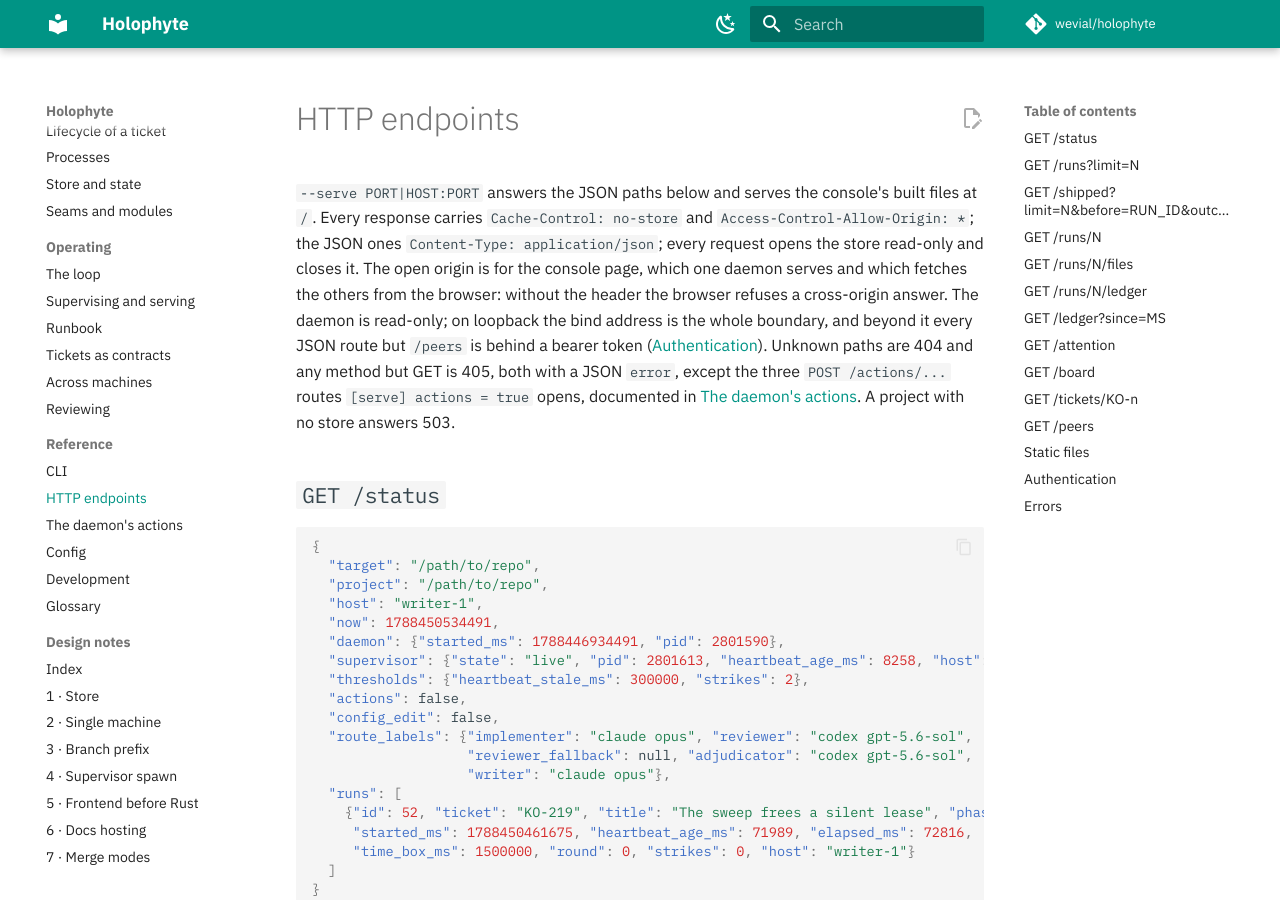
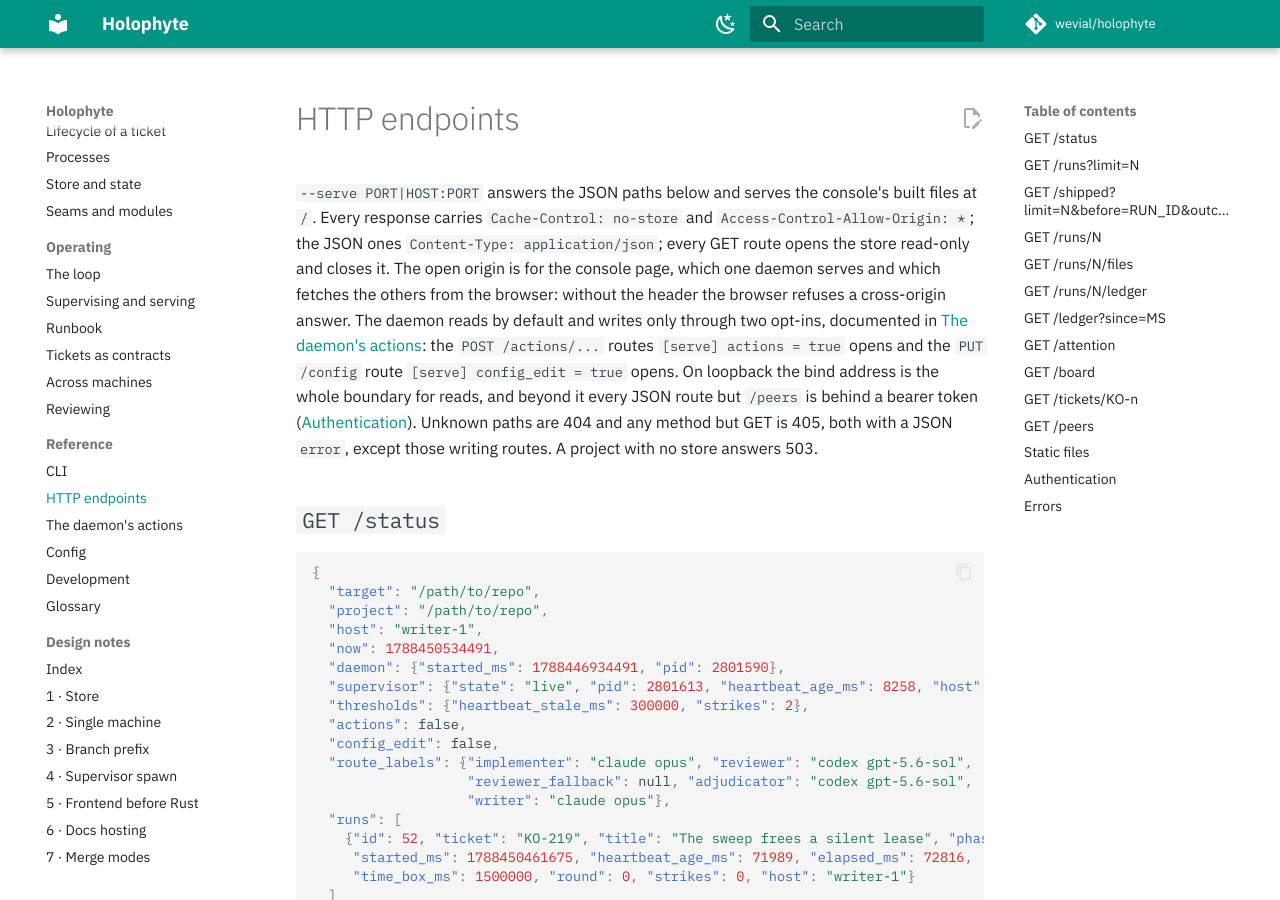
Before and after one commit to wevial/holophyte, an MkDocs documentation site: the page built from docs/reference/http.md, in a window 1280 px wide and 900 px high. Built offline with MkDocs 1.6.1 and Material for MkDocs 9.7.7, drawn with Linux system fonts in a browser that asks for light colours; comment, search, counter and statistics services are not loaded; some of the changed text lies outside the part shown.

Commit message:
docs(serve): stop calling the daemon read-only in help and manual (KO-627) (#198)
`factory.py --help` and the manual pages an operator reads first now say that `--serve` reads by default and writes only through two opt-ins: `[serve] actions` (`POST /actions/...`) and `[serve] config_edit` (`PUT /config`). Each of these places links to [The daemon's actions](docs/reference/daemon.md) instead of repeating its route list. A guard test keeps the old "read-only" phrases from coming back.

```diff
--- a/docs/reference/http.md
+++ b/docs/reference/http.md
@@ -3,16 +3,18 @@
 `--serve PORT|HOST:PORT` answers the JSON paths below and serves the
 console's built files at `/`. Every response carries
 `Cache-Control: no-store` and `Access-Control-Allow-Origin: *`; the JSON
-ones `Content-Type: application/json`; every request opens the store
+ones `Content-Type: application/json`; every GET route opens the store
 read-only and closes it. The open origin is for the console page, which
 one daemon serves and which fetches the others from the browser: without
-the header the browser refuses a cross-origin answer. The daemon is
-read-only; on loopback the bind address is the whole boundary, and beyond
-it every JSON route but `/peers` is behind a bearer token
-([Authentication](#authentication)). Unknown paths are
-404 and any method but GET is 405, both with a JSON `error`, except the
-three `POST /actions/...` routes `[serve] actions = true` opens, documented
-in [The daemon's actions](daemon.md). A project with no store answers 503.
+the header the browser refuses a cross-origin answer. The daemon reads by
+default and writes only through two opt-ins, documented in
+[The daemon's actions](daemon.md): the `POST /actions/...` routes
+`[serve] actions = true` opens and the `PUT /config` route
+`[serve] config_edit = true` opens. On loopback the bind address is the
+whole boundary for reads, and beyond it every JSON route but `/peers` is
+behind a bearer token ([Authentication](#authentication)). Unknown paths
+are 404 and any method but GET is 405, both with a JSON `error`, except
+those writing routes. A project with no store answers 503.
 
 ## `GET /status`
 
@@ -484,23 +486,28 @@
 and nothing about the attempt is logged. `GET /`, the console's files
 under it and `GET /peers` are served without the header, so the page can
 load and learn where its peers are before it has a token to present. A
-daemon bound to loopback never asks: `--serve 7710` answers every route
-open, token file or not.
+daemon bound to loopback never asks on the read routes: `--serve 7710`
+answers them open, token file or not. The opt-in routes are the
+exception: `[serve] actions` or `[serve] config_edit` needs
+`[serve] token_file` on every bind, loopback included (the daemon
+refuses to start without it), and `POST /actions/...`, `GET /config` and
+`PUT /config` answer only to the bearer.
 
 A page served by one daemon polls the others from the browser, and a
 cross-origin GET carrying `Authorization` is not a simple request, nor
-is the console's `POST /actions/...` with the bearer and a JSON body: the
+is the console's `POST /actions/...` or `PUT /config` with the bearer
+and a JSON body: the
 browser first sends a CORS preflight, `OPTIONS` on the path with
 `Access-Control-Request-Headers: authorization` (`authorization,
 content-type` for an action). Every daemon answers it on any path with
 204, no body, `Access-Control-Allow-Origin: *`,
-`Access-Control-Allow-Methods: GET, POST`, `Access-Control-Allow-Headers:
+`Access-Control-Allow-Methods: GET, POST, PUT`, `Access-Control-Allow-Headers:
 authorization, accept, content-type` and `Access-Control-Max-Age: 600`,
 token or not: a preflight never carries credentials, so the answer
 discloses nothing and touches no store, and the request it clears is
 still refused without the bearer. Every other method but GET stays 405, `POST`
-included on every path but the `/actions/` routes of
-[The daemon's actions](daemon.md).
+included on every path but the `/actions/` routes and `PUT` on every path
+but `/config`, both in [The daemon's actions](daemon.md).
 
 ## Errors
 
@@ -510,7 +517,7 @@
 | 401 | a non-loopback daemon, any route but `/`, its files and `/peers`, without the exact `Authorization: Bearer` value; body `{}` |
 | 400 | `/runs` with a bad `limit`; `/shipped` with a bad `limit`, `before` or `outcome`; `/ledger` with a missing or non-integer `since`, a bad `limit` or an unknown `kind`; `/runs/N`, `/runs/N/files` or `/runs/N/ledger` with a non-integer `N` |
 | 404 | `/runs/N`, `/runs/N/files` or `/runs/N/ledger` with no such run, body carries `run`; `/tickets/KO-n` with no mirrored ticket, body `{}`; any other path with no console file behind it; body carries `path`, and `detail` when the console is not built |
-| 405 | any method but GET and OPTIONS, and `POST` outside `/actions/`; `Allow: GET` |
+| 405 | any method but GET and OPTIONS, `POST` outside `/actions/` and `PUT` outside `/config`; `Allow: GET` |
 | 409 | `/runs/N/files` for a run with no branch and no merge sha, or whose branch or merge commit is no longer in the repository; `error` names it |
 | 503 | the project has no store yet |
 | 504 | `/runs/N/files` when git does not answer within its cap |
```
Also changed, not shown: README.md (+6 -4 lines), docs/development.md (+3 -1 lines), docs/index.md (+4 -2 lines), docs/operating.md (+11 -7 lines), docs/reference/cli.md (+1 -1 lines), 3 other files.
